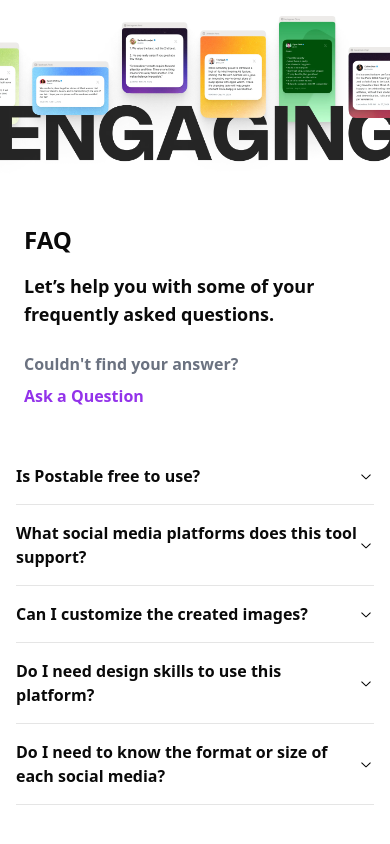
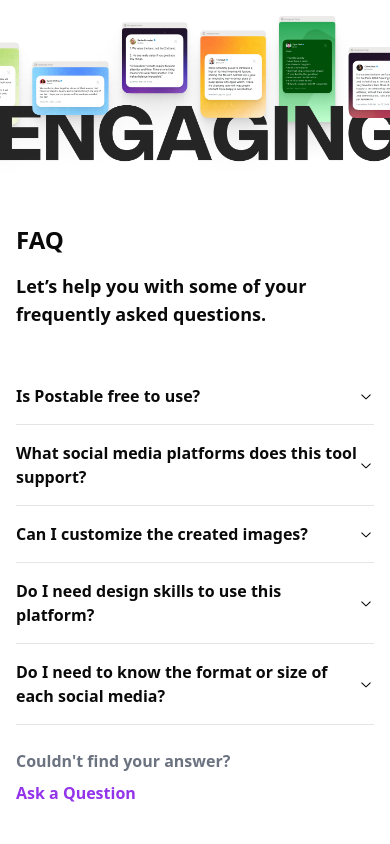
Before and after one commit to Vikash-thak12/LandingFramer, a Next.js app: page / in a window 390 px wide. Shown: the part 6679-7523 px from the top of the page. Built offline with nearby package versions, Linux system fonts and the light colour scheme.

Commit message:
Fixed: Question section

```diff
--- a/components/Question.tsx
+++ b/components/Question.tsx
@@ -36,24 +36,24 @@
     return (
         <div className='min-h-screen relative w-full max-w-7xl mx-auto'>
             <div className='w-full px-4 md:px-10 lg:px-20'>
-                <div className='pt-10 px-2 md:px-5 lg:px-10 w-full md:w-2/3 lg:w-1/2'>
+                <div className='pt-10 md:px-5 lg:px-10 w-full md:w-2/3 lg:w-1/2'>
                     <h1 className='text-2xl md:text-3xl lg:text-4xl font-bold'>FAQ</h1>
-                    <p className='font-bold text-lg md:text-xl lg:text-2xl mt-4'>
+                    <p className='font-bold text-lg md:text-xl lg:text-2xl mt-4 hi'>
                         Let’s help you with some of your frequently asked questions.
                     </p>
-                    <div className='flex flex-col items-start mt-6'>
-                        <span className='font-bold text-gray-500 text-base md:text-lg lg:text-xl'>
-                            Couldn&apos;t find your answer?
-                        </span>
-                        <button className='rounded-xl flex items-center gap-1 mt-2'>
-                            <span className='font-bold text-purple-600 text-base md:text-lg lg:text-xl'>
-                                Ask a Question
-                            </span>
-                        </button>
-                    </div>
                 </div>
                 <div className='relative mt-10 md:absolute md:bottom-20 md:right-10 w-full md:w-[60%] lg:w-[45%]'>
                     <AccordionDemo />
+                </div>
+                <div className='flex flex-col items-start mt-6 md:px-5 lg:px-10'>
+                    <span className='font-bold text-gray-500 text-base md:text-lg lg:text-xl'>
+                        Couldn&apos;t find your answer?
+                    </span>
+                    <button className='rounded-xl flex items-center gap-1 mt-2'>
+                        <span className='font-bold text-purple-600 text-base md:text-lg lg:text-xl'>
+                            Ask a Question
+                        </span>
+                    </button>
                 </div>
             </div>
         </div>
```
